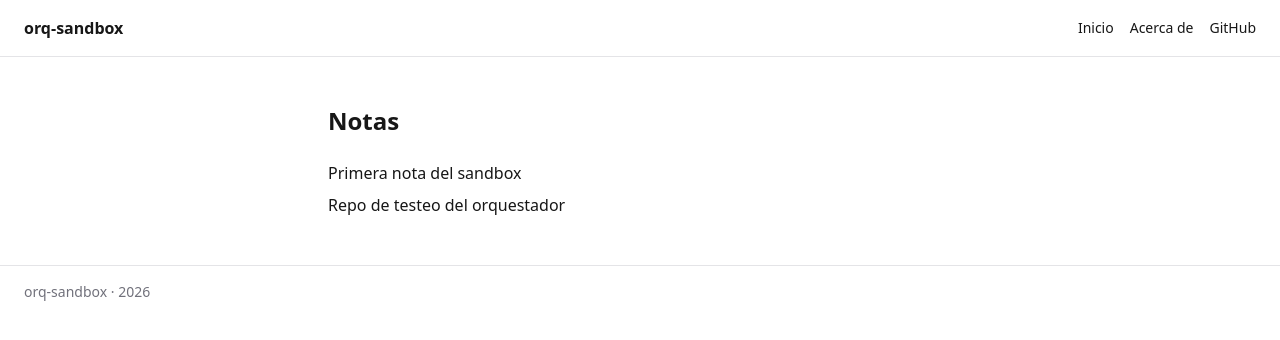
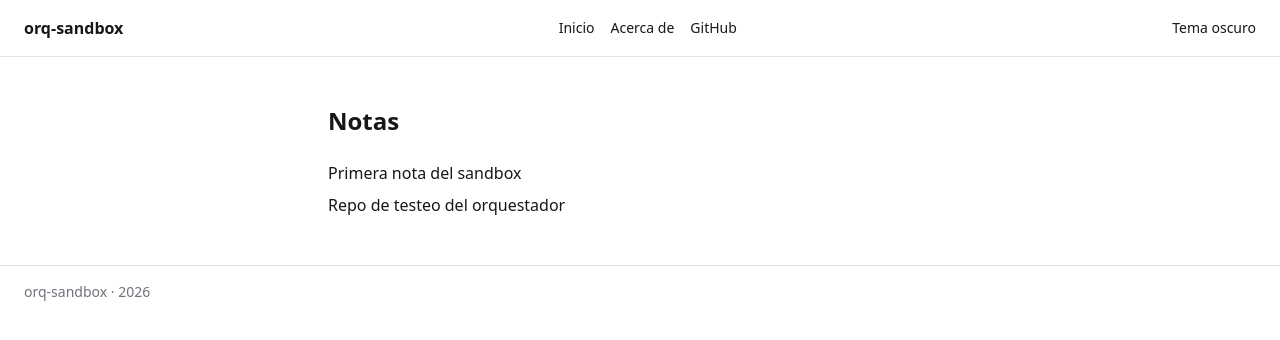
Before and after one commit to dieg00/orq-sandbox, a Next.js app: page / in a window 1280 px wide. Shown: the top 340 px of the page. Built offline with nearby package versions, Linux system fonts and the light colour scheme.

Commit message:
orq(5): ejecutar
Orq-Task: #5
Orq-Role: hacedor

```diff
--- a/src/components/Cabecera.tsx
+++ b/src/components/Cabecera.tsx
@@ -1,10 +1,11 @@
 import Link from "next/link";
+import { SelectorTema } from "./SelectorTema";
 
 const enlaces = [{ href: "/", texto: "Inicio" }, { href: "/about", texto: "Acerca de" }];
 
 export function Cabecera() {
   return (
-    <header className="flex items-center justify-between border-b border-zinc-200 px-6 py-4">
+    <header className="flex items-center justify-between border-b border-borde px-6 py-4">
       <Link href="/" className="font-bold">orq-sandbox</Link>
       <nav className="flex gap-4 text-sm font-medium">
         {enlaces.map((enlace) => (
@@ -20,6 +21,7 @@ export function Cabecera() {
           GitHub
         </a>
       </nav>
+      <SelectorTema />
     </header>
   );
 }
--- a/src/components/Pie.tsx
+++ b/src/components/Pie.tsx
@@ -2,7 +2,7 @@ export function Pie() {
   const anio = new Date().getFullYear();
 
   return (
-    <footer className="border-t border-zinc-200 px-6 py-4 text-sm text-zinc-500">
+    <footer className="border-t border-borde px-6 py-4 text-sm text-zinc-500 dark:text-zinc-400">
       orq-sandbox · {anio}
     </footer>
   );
--- /dev/null
+++ b/src/components/SelectorTema.tsx
@@ -0,0 +1,73 @@
+"use client";
+
+import { useLayoutEffect, useSyncExternalStore } from "react";
+import {
+  alternarTema,
+  ATRIBUTO_TEMA,
+  CLAVE_TEMA,
+  esTema,
+  temaInicial,
+  type Tema,
+} from "@/lib/tema";
+
+function suscribirAlTema(notificar: () => void) {
+  const observador = new MutationObserver(notificar);
+  observador.observe(document.documentElement, {
+    attributes: true,
+    attributeFilter: [ATRIBUTO_TEMA],
+  });
+  return () => observador.disconnect();
+}
+
+function obtenerTema(): Tema {
+  const valor = document.documentElement.getAttribute(ATRIBUTO_TEMA);
+  return esTema(valor) ? valor : "claro";
+}
+
+function obtenerTemaServidor(): Tema {
+  return "claro";
+}
+
+function cambiarTema(actual: Tema) {
+  const siguiente = alternarTema(actual);
+  try {
+    localStorage.setItem(CLAVE_TEMA, siguiente);
+  } catch {
+    // El tema cambia igualmente si el almacenamiento no está disponible.
+  }
+  document.documentElement.setAttribute(ATRIBUTO_TEMA, siguiente);
+}
+
+export function SelectorTema() {
+  const actual = useSyncExternalStore(
+    suscribirAlTema,
+    obtenerTema,
+    obtenerTemaServidor,
+  );
+
+  useLayoutEffect(() => {
+    const prefiereOscuro =
+      typeof window.matchMedia === "function" &&
+      window.matchMedia("(prefers-color-scheme: dark)").matches;
+    let guardado: string | null = null;
+    try {
+      guardado = localStorage.getItem(CLAVE_TEMA);
+    } catch {
+      // Se aplica la preferencia del sistema si no se puede leer el almacenamiento.
+    }
+    document.documentElement.setAttribute(
+      ATRIBUTO_TEMA,
+      temaInicial(guardado, prefiereOscuro),
+    );
+  }, []);
+
+  return (
+    <button
+      type="button"
+      className="text-sm font-medium"
+      onClick={() => cambiarTema(actual)}
+    >
+      {actual === "claro" ? "Tema oscuro" : "Tema claro"}
+    </button>
+  );
+}
```
Also changed, not shown: 2 other files (tests, documents, lock files or other folders).
